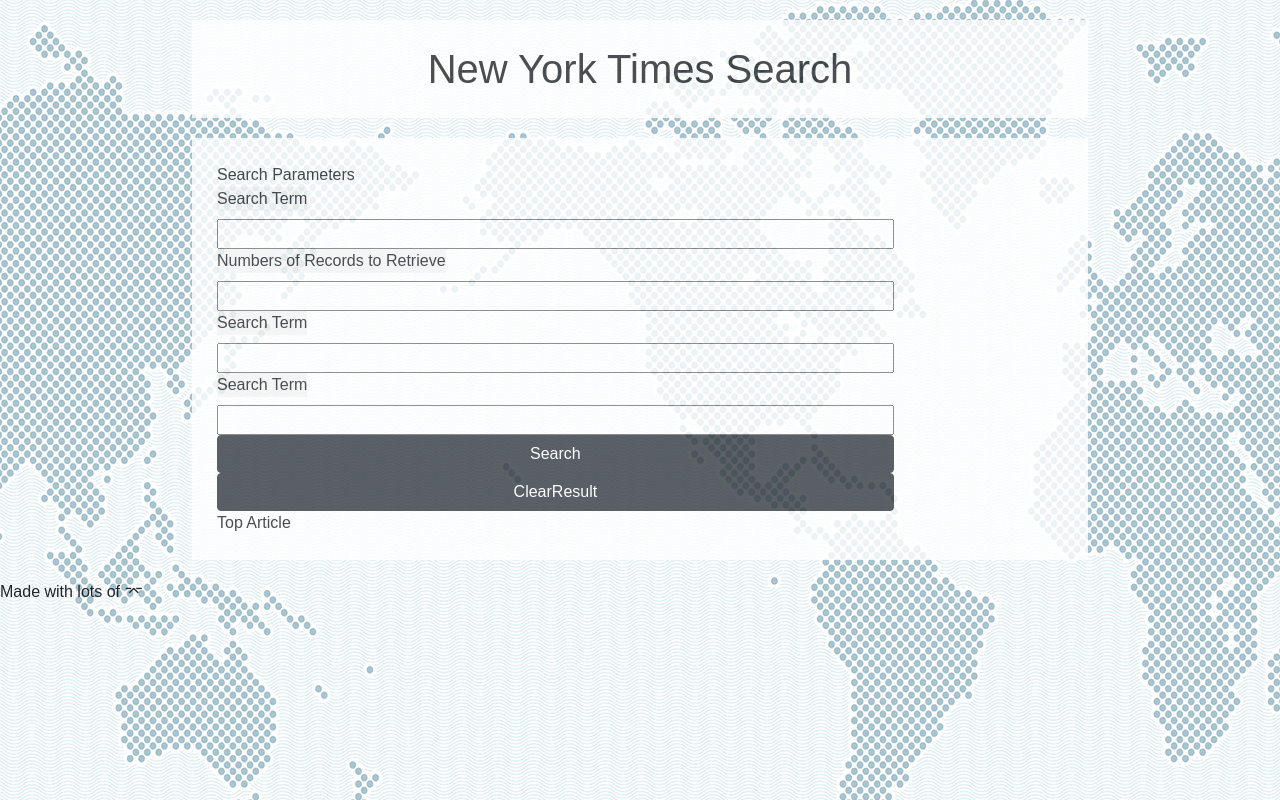
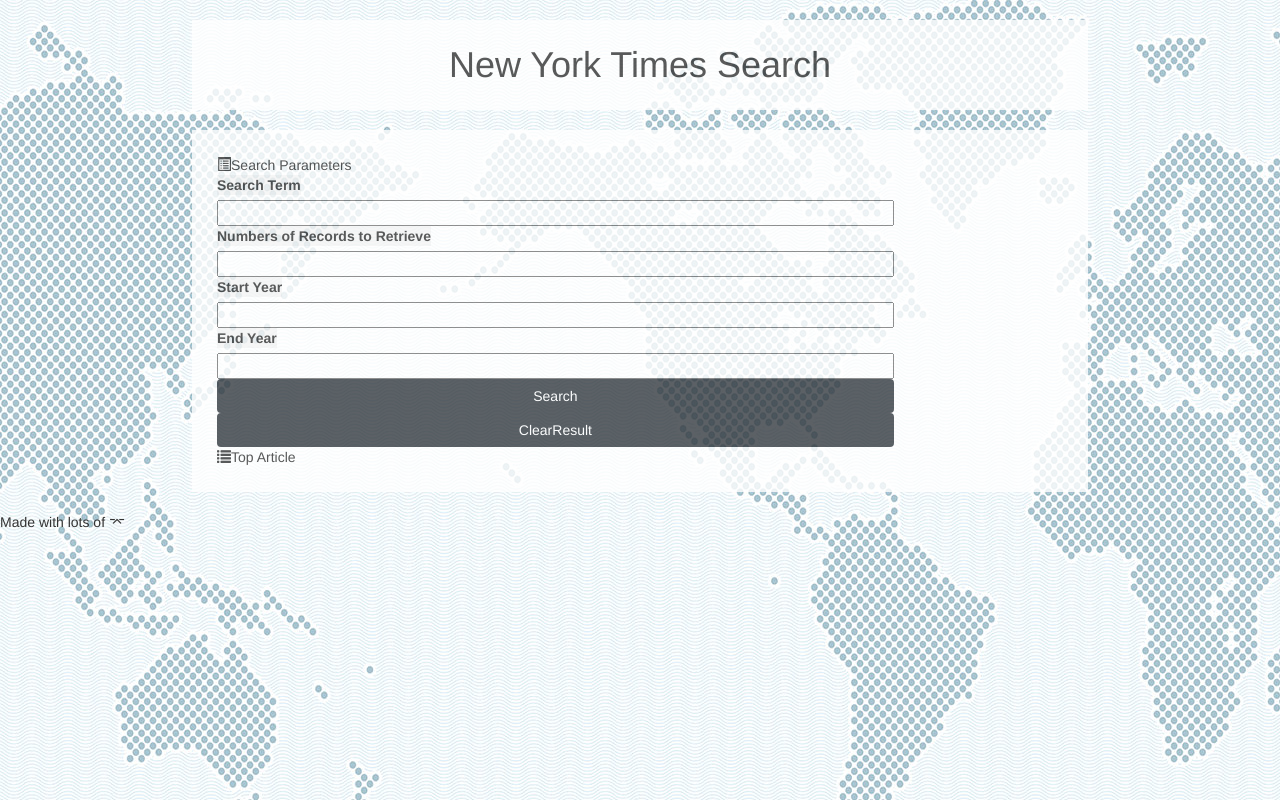
Before and after one commit to Nathaniel876/Front-Back-End, a plain HTML site: page index.html in a window 1280 px wide. Drawn offline with nearby package versions, Linux system fonts and the light colour scheme.

Commit message:
index update 3

```diff
--- a/index.html
+++ b/index.html
@@ -5,15 +5,17 @@
     <meta charset="UTF-8">
     <meta name="viewport" content="width=device-width, initial-scale=1.0">
     <meta http-equiv="X-UA-Compatible" content="ie=edge">
-    <title>Document</title>
+    <title>New York Times Search</title>
     <link rel="stylesheet" href="assets/css/boots.css">
     <link rel="stylesheet" href="assets/css/main.css">
+    <link rel="stylesheet" href="https://maxcdn.bootstrapcdn.com/bootstrap/3.3.7/css/bootstrap.min.css">
+
 </head>
 
 <body>
     <div class="containerfluid header">
         <header>
-            <h1> New York Times Search</h1>
+            <h1> <i class=".glyphicon-glyphicon-duplicate"></i>New York Times Search</h1>
         </header>
     </div>
     <div class="containerfluid">
@@ -22,7 +24,7 @@
                 <div class="col-md-12">
                     <div class="formDiv">
                         <form id="search-parameter">
-                            <div class="searchParameter">Search Parameters</div>
+                            <div class="searchParameter"><i class="glyphicon glyphicon-list-alt"></i>Search Parameters</div>
                             <!--search term-->
                             <label for="searchTerm-label">Search Term</label><br>
                             <input type="text" id="searchTerm-input" class="infoText"> <br>
@@ -30,10 +32,10 @@
                             <label for="recordNumber-label">Numbers of Records to Retrieve</label><br>
                             <input type="number" id="recordNumber-input" class="infoText"> <br>
                             <!--Start Year-->
-                            <label for="startYear-label">Search Term</label><br>
+                            <label for="startYear-label">Start Year</label><br>
                             <input type="text" id="startYear-input" class="infoText"> <br>
                             <!--end Year-->
-                            <label for="endYear-label">Search Term</label><br>
+                            <label for="endYear-label">End Year</label><br>
                             <input type="text" id="endYear-input" class="infoText"> <br>
                             <!-- search button-->
                             <input id="input" type="submit" value="Search" class="btn btn-dark">
@@ -50,7 +52,7 @@
         <div class="wrapper">
             <div class="row">
                 <div class="col-md-12">
-                    <div class="topArticle">Top Article</div>
+                    <div class="topArticle"><i class="glyphicon glyphicon-list"></i>Top Article</div>
                     <!--please throw shit to this article Div-->
                     <div class="articleDiv">
 
```
